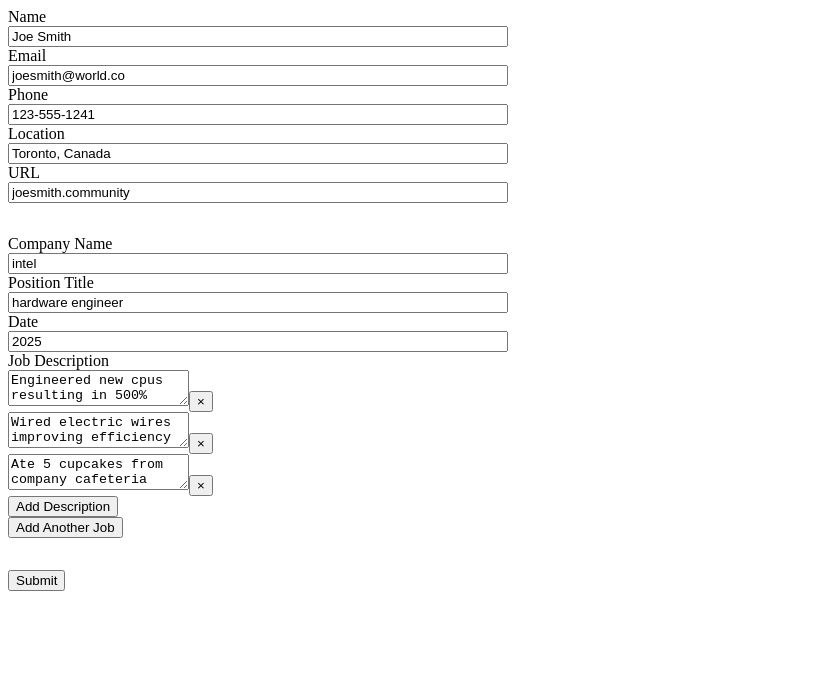
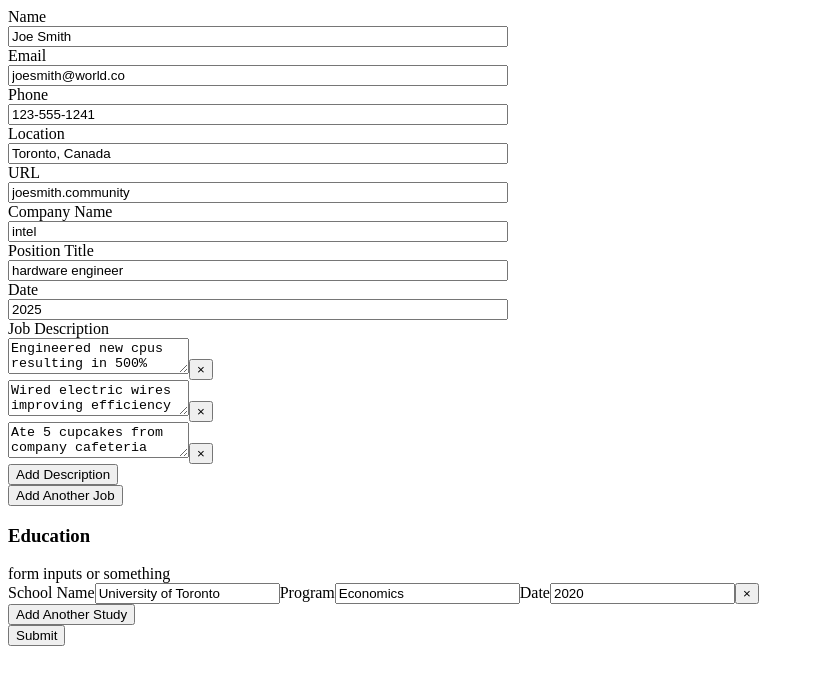
Before and after one commit to MclPio/cv_application, a React (Vite) app: page / in a window 1280 px wide. Shown: the top 684 px of the page, without its empty margins (0-814 px from the left). Built offline with nearby package versions, Linux system fonts and the light colour scheme.

Commit message:
Add init education input components

```diff
--- a/src/App.jsx
+++ b/src/App.jsx
@@ -4,79 +4,33 @@ import Experience from "./components/Experience";
 import Education from "./components/Education";
 import PersonalInfo from "./components/PersonalInfo";
 import PersonalInfoInput from "./components/PersonalInfoInput";
+import ExperienceInput from "./components/ExperienceInput";
 
-// JobDescriptionBullet -> JobDescriptionList -> ExperienceInput -> Resume
-
-function JobDescriptionBullet({ string, onDescriptionChange, index }) {
-  return (
-    <textarea
-      value={string}
-      onChange={(e) => onDescriptionChange(index, e.target.value)}
-    ></textarea>
-  );
-}
-
-function JobDescriptionList({
-  jobDescriptions,
-  onDescriptionChange,
-  onDeleteDescription,
-}) {
-  return jobDescriptions.map((description, index) => (
-    <div key={index}>
-      <JobDescriptionBullet
-        string={description}
-        index={index}
-        onDescriptionChange={onDescriptionChange}
-      />
-      <button onClick={() => onDeleteDescription(index)}>×</button>
-    </div>
-  ));
-}
-
-function ExperienceInput({ experience, setExperience }) {
-  function handleDeleteDescription(index) {
-    const newJobDescription = experience.jobDescription.filter(
-      (_, i) => i !== index
-    );
-    setExperience({
-      ...experience,
-      jobDescription: newJobDescription,
-    });
-  }
-
+function EducationItem({ education, setEducation, deleteEducation }) {
   function handleChange(e) {
-    const newExperience = {
-      ...experience,
+    const newEducation = {
+      ...education,
       [e.target.name]: e.target.value,
     };
-    setExperience(newExperience);
-  }
-
-  function handleDescriptionChange(index, newValue) {
-    const newJobDescription = [...experience.jobDescription];
-    newJobDescription[index] = newValue;
-    setExperience({
-      ...experience,
-      jobDescription: newJobDescription,
-    });
+    setEducation(newEducation);
   }
 
   return (
-    <div className="experience-input">
-      <label htmlFor="company-name">Company Name</label>
+    <div className="education-item">
+      <label htmlFor="school-name">School Name</label>
       <input
         type="text"
-        id="company-name"
-        name="companyName"
-        value={experience.companyName}
+        id="school-name"
+        name="schoolName"
+        value={education.schoolName}
         onChange={handleChange}
       />
-      <label htmlFor="position-title">Position Title</label>
+      <label htmlFor="title-of-study">Program</label>
       <input
         type="text"
-        id="position-title"
-        name="positionTitle"
-        value={experience.positionTitle}
+        id="title-of-study"
+        name="titleOfStudy"
+        value={education.titleOfStudy}
         onChange={handleChange}
       />
       <label htmlFor="date">Date</label>
@@ -84,27 +38,38 @@ function ExperienceInput({ experience, setExperience }) {
         type="text"
         id="date"
         name="date"
-        value={experience.date}
+        value={education.date}
         onChange={handleChange}
       />
-      {/* well now what? need to design a dynamic form input? or just use a textbox? */}
-      <label htmlFor="job-description">Job Description</label>
-      <JobDescriptionList
-        jobDescriptions={experience.jobDescription}
-        onDescriptionChange={handleDescriptionChange}
-        onDeleteDescription={handleDeleteDescription}
-      />
-      <button
-        onClick={() =>
-          setExperience({
-            ...experience,
-            jobDescription: [...experience.jobDescription, ""],
-          })
-        }
-      >
-        Add Description
-      </button>
+      <button onClick={() => deleteEducation(education.id)}>×</button>
     </div>
+  );
+}
+
+function EducationInput({
+  education,
+  setEducation,
+  deleteEducation,
+  addEducation,
+  updateEducation,
+}) {
+  return (
+    <>
+      <h3>Education</h3>
+      <div> form inputs or something</div>
+      {education.map((edu) => (
+        <div key={edu.id}>
+          <EducationItem
+            education={edu}
+            setEducation={(updatedEducation) =>
+              updateEducation(edu.id, updatedEducation)
+            }
+            deleteEducation={deleteEducation}
+          />
+        </div>
+      ))}
+      <button onClick={addEducation}>Add Another Study</button>
+    </>
   );
 }
 
@@ -128,6 +93,15 @@ function Resume() {
         "Wired electric wires improving efficiency by 25%",
         "Ate 5 cupcakes from company cafeteria consistently achieving a 250% eating ratio compared to others",
       ],
+    },
+  ]);
+
+  const [education, setEducation] = useState([
+    {
+      id: 1,
+      schoolName: "University of Toronto",
+      titleOfStudy: "Economics",
+      date: "2020",
     },
   ]);
 
@@ -160,15 +134,39 @@ function Resume() {
     setResumeView(!resumeView);
   }
 
+  function updateEducation(id, updatedEducation) {
+    setEducation(
+      education.map((edu) =>
+        edu.id === id ? { ...updatedEducation, id } : edu
+      )
+    );
+  }
+
+  function addEducation() {
+    setEducation([
+      ...education,
+      {
+        id: Date.now(),
+        schoolName: "",
+        titleOfStudy: "",
+        date: "",
+      },
+    ]);
+  }
+
+  function deleteEducation(id) {
+    setEducation(education.filter((edu) => edu.id !== id));
+  }
+
   if (resumeView) {
     return (
       <div className="resume-view">
         <PersonalInfo {...personalInfo} />
-        <Education />
         <h2>Experience</h2>
         {experiences.map((experience) => (
           <Experience key={experience.id} experience={experience} />
         ))}
+        <Education education={education} />
         <button onClick={switchView}>Edit</button>
       </div>
     );
@@ -198,6 +196,14 @@ function Resume() {
             <button onClick={addExperience}>Add Another Job</button>
           </div>
         ))}
+
+        <EducationInput
+          education={education}
+          setEducation={setEducation}
+          deleteEducation={deleteEducation}
+          addEducation={addEducation}
+          updateEducation={updateEducation}
+        />
         <button onClick={switchView}>Submit</button>
       </div>
     );
--- a/src/components/Education.jsx
+++ b/src/components/Education.jsx
@@ -1,26 +1,28 @@
-function School() {
+function School({ education }) {
   return (
     <>
-      <div className="school">
-        <div className="school-left">
-          <div>
-            <b>school name</b>
+      {education.map((edu) => (
+        <div className="school" key={edu.id}>
+          <div className="school-left">
+            <div>
+              <b>{edu.schoolName}</b>
+            </div>
+            <div>{edu.titleOfStudy}</div>
           </div>
-          <div>title of study</div>
+          <div>{edu.date}</div>
         </div>
-        <div>date of study</div>
+      ))}
+    </>
+  );
+}
+
+export default function Education({ education }) {
+  return (
+    <>
+      <h2>Education</h2>
+      <div className="education">
+        <School education={education} />
       </div>
     </>
   );
 }
-
-export default function Education() {
-  return (
-    <>
-      <h2>Education</h2>
-      <div className="education">
-        <School />
-      </div>
-    </>
-  );
-}
--- a/src/components/ExperienceInput.jsx
+++ b/src/components/ExperienceInput.jsx
@@ -0,0 +1,100 @@
+function JobDescriptionBullet({ string, onDescriptionChange, index }) {
+  return (
+    <textarea
+      value={string}
+      onChange={(e) => onDescriptionChange(index, e.target.value)}
+    ></textarea>
+  );
+}
+
+function JobDescriptionList({
+  jobDescriptions,
+  onDescriptionChange,
+  onDeleteDescription,
+}) {
+  return jobDescriptions.map((description, index) => (
+    <div key={index}>
+      <JobDescriptionBullet
+        string={description}
+        index={index}
+        onDescriptionChange={onDescriptionChange}
+      />
+      <button onClick={() => onDeleteDescription(index)}>×</button>
+    </div>
+  ));
+}
+
+export default function ExperienceInput({ experience, setExperience }) {
+  function handleDeleteDescription(index) {
+    const newJobDescription = experience.jobDescription.filter(
+      (_, i) => i !== index
+    );
+    setExperience({
+      ...experience,
+      jobDescription: newJobDescription,
+    });
+  }
+
+  function handleChange(e) {
+    const newExperience = {
+      ...experience,
+      [e.target.name]: e.target.value,
+    };
+    setExperience(newExperience);
+  }
+
+  function handleDescriptionChange(index, newValue) {
+    const newJobDescription = [...experience.jobDescription];
+    newJobDescription[index] = newValue;
+    setExperience({
+      ...experience,
+      jobDescription: newJobDescription,
+    });
+  }
+
+  return (
+    <div className="experience-input">
+      <label htmlFor="company-name">Company Name</label>
+      <input
+        type="text"
+        id="company-name"
+        name="companyName"
+        value={experience.companyName}
+        onChange={handleChange}
+      />
+      <label htmlFor="position-title">Position Title</label>
+      <input
+        type="text"
+        id="position-title"
+        name="positionTitle"
+        value={experience.positionTitle}
+        onChange={handleChange}
+      />
+      <label htmlFor="date">Date</label>
+      <input
+        type="text"
+        id="date"
+        name="date"
+        value={experience.date}
+        onChange={handleChange}
+      />
+      {/* well now what? need to design a dynamic form input? or just use a textbox? */}
+      <label htmlFor="job-description">Job Description</label>
+      <JobDescriptionList
+        jobDescriptions={experience.jobDescription}
+        onDescriptionChange={handleDescriptionChange}
+        onDeleteDescription={handleDeleteDescription}
+      />
+      <button
+        onClick={() =>
+          setExperience({
+            ...experience,
+            jobDescription: [...experience.jobDescription, ""],
+          })
+        }
+      >
+        Add Description
+      </button>
+    </div>
+  );
+}
--- a/src/styles/app.css
+++ b/src/styles/app.css
@@ -50,7 +50,6 @@
 .resume-form{
   display: flex;
   flex-direction: column;
-  gap: 32px;
 }
 
 button {
```
